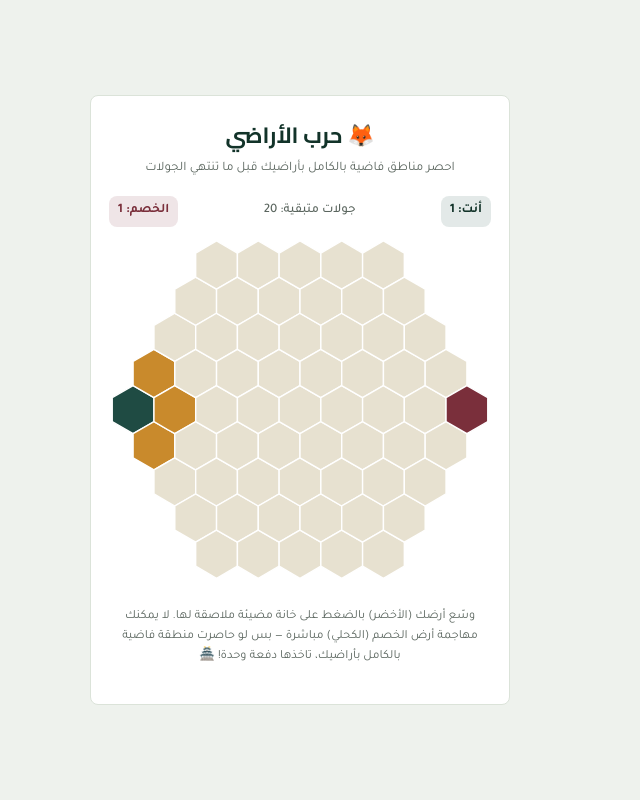
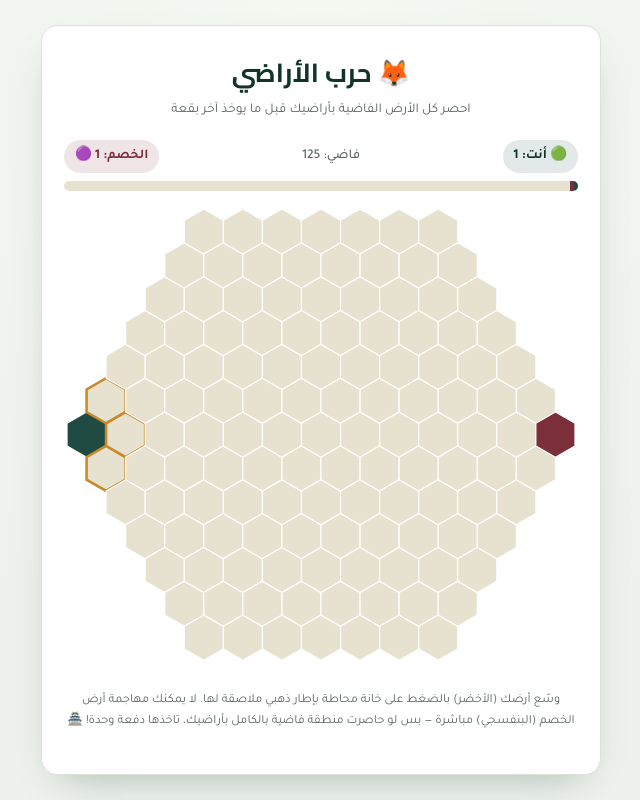
Before and after one commit to Misha-Chan/commin, a Next.js app: page /webapp/game in a window 1280 px wide. Shown: the whole page, without its empty margins (598-1238 px from the left). Built offline with nearby package versions, Linux system fonts and the light colour scheme.

Commit message:
Add files via upload

```diff
--- a/app/globals.css
+++ b/app/globals.css
@@ -484,27 +484,29 @@ th {
   align-items: center;
   justify-content: center;
   padding: 18px;
-  background: var(--bg);
+  background: radial-gradient(circle at top, #f4f8f1, var(--bg) 65%);
 }
 
 .hexgame-card {
   width: 100%;
-  max-width: 420px;
+  max-width: 560px;
   background: var(--surface);
   border: 1px solid var(--border);
-  border-radius: var(--radius);
-  padding: 22px 18px 26px;
+  border-radius: 16px;
+  box-shadow: 0 18px 40px -20px rgba(18, 51, 41, 0.35);
+  padding: 26px 22px 30px;
   text-align: center;
 }
 
 .hexgame-card h1 {
-  font-size: 22px;
+  font-size: 26px;
+  letter-spacing: 0.2px;
 }
 
 .hexgame-sub {
   color: var(--ink-muted);
-  font-size: 13px;
-  margin: 6px 0 16px;
+  font-size: 13.5px;
+  margin: 6px 0 18px;
 }
 
 .hexgame-scores {
@@ -512,14 +514,14 @@ th {
   justify-content: space-between;
   align-items: center;
   gap: 6px;
-  margin-bottom: 14px;
-  font-size: 13px;
+  margin-bottom: 8px;
+  font-size: 13.5px;
   font-weight: 700;
 }
 
 .hexgame-score {
-  padding: 5px 9px;
-  border-radius: var(--radius);
+  padding: 6px 11px;
+  border-radius: 999px;
   white-space: nowrap;
 }
 
@@ -533,9 +535,28 @@ th {
   color: var(--rival);
 }
 
-.hexgame-score-rounds {
+.hexgame-score-neutral {
   color: var(--ink-muted);
   font-weight: 500;
+}
+
+.hexgame-bar {
+  display: flex;
+  height: 10px;
+  border-radius: 999px;
+  overflow: hidden;
+  background: var(--tile-neutral);
+  margin-bottom: 18px;
+}
+
+.hexgame-bar-player {
+  background: var(--primary);
+  transition: width 0.4s ease;
+}
+
+.hexgame-bar-ai {
+  background: var(--rival);
+  transition: width 0.4s ease;
 }
 
 .hexgame-board {
@@ -547,8 +568,8 @@ th {
 .hex-tile {
   fill: var(--tile-neutral);
   stroke: var(--surface);
-  stroke-width: 1.5;
-  transition: fill 0.15s ease;
+  stroke-width: 1.2;
+  transition: fill 0.15s ease, stroke 0.15s ease, stroke-width 0.15s ease;
 }
 
 .hex-tile-player {
@@ -561,35 +582,37 @@ th {
 
 .hex-tile-playable {
   cursor: pointer;
-  fill: var(--accent);
+  stroke: var(--accent);
+  stroke-width: 2.75;
 }
 
 .hex-tile-playable:hover {
-  opacity: 0.85;
+  fill: rgba(201, 138, 44, 0.22);
 }
 
 .hexgame-rules {
-  margin-top: 16px;
+  margin-top: 18px;
   color: var(--ink-muted);
   font-size: 12.5px;
-  line-height: 1.6;
+  line-height: 1.65;
 }
 
 .hexgame-banner {
-  margin-top: 16px;
+  margin-top: 18px;
 }
 
 .hexgame-banner p {
   font-weight: 700;
-  font-size: 16px;
-  margin-bottom: 10px;
+  font-size: 17px;
+  margin-bottom: 12px;
 }
 
 .hexgame-banner button {
   background: var(--primary);
   color: #fff;
   border: none;
-  padding: 10px 20px;
+  padding: 11px 22px;
   border-radius: var(--radius);
   font-weight: 700;
+  font-size: 14.5px;
 }
--- a/app/webapp/game/page.tsx
+++ b/app/webapp/game/page.tsx
@@ -4,9 +4,8 @@ import { useMemo, useState } from "react";
 import Script from "next/script";
 
 // ---------- إعداد شبكة الهكس (إحداثيات محورية axial) ----------
-const RADIUS = 4;
-const HEX_SIZE = 26;
-const ROUNDS_LIMIT = 20; // كل جولة = دورك + دور الخصم
+const RADIUS = 6; // لوحة أكبر (127 خانة)
+const HEX_SIZE = 24;
 
 type Axial = { q: number; r: number };
 type Owner = "player" | "ai" | null;
@@ -57,6 +56,7 @@ function hexCorners(cx: number, cy: number) {
 
 const BOARD = buildBoard(RADIUS);
 const BOARD_KEYS = new Set(BOARD.map(key));
+const TOTAL_TILES = BOARD.length;
 const PLAYER_START: Axial = { q: -RADIUS, r: 0 };
 const AI_START: Axial = { q: RADIUS, r: 0 };
 
@@ -143,7 +143,6 @@ function chooseAiMove(owners: Record<string, Owner>) {
       if (owners[nKey] === "player") score += 2; // خانة تلامس أرض الخصم (تضيّق عليه لحصاره)
     }
 
-    // تجربة الحركة فعلياً: هل بتحصر منطقة فوراً؟ إذا نعم أعطها أولوية عالية جداً
     const trial = { ...owners, [candidateKey]: "ai" as Owner };
     const { capturedAny } = captureEnclosedRegions(trial, "ai");
     if (capturedAny) score += 10;
@@ -159,7 +158,6 @@ function chooseAiMove(owners: Record<string, Owner>) {
 
 export default function HexWarGame() {
   const [owners, setOwners] = useState<Record<string, Owner>>(() => initialOwners());
-  const [roundsLeft, setRoundsLeft] = useState(ROUNDS_LIMIT);
   const [aiThinking, setAiThinking] = useState(false);
   const [gameOver, setGameOver] = useState(false);
 
@@ -168,18 +166,21 @@ export default function HexWarGame() {
     [owners]
   );
   const aiCount = useMemo(() => Object.values(owners).filter((o) => o === "ai").length, [owners]);
+  const neutralCount = TOTAL_TILES - playerCount - aiCount;
 
   const playerMoves = useMemo(() => legalMoves(owners, "player"), [owners]);
 
-  function endRoundIfNeeded(nextOwners: Record<string, Owner>, nextRoundsLeft: number) {
+  function checkGameOver(nextOwners: Record<string, Owner>) {
+    const noNeutralLeft =
+      Object.values(nextOwners).filter((o) => o === null).length === 0;
     const playerCanMove = legalMoves(nextOwners, "player").size > 0;
     const aiCanMove = legalMoves(nextOwners, "ai").size > 0;
-    if (nextRoundsLeft <= 0 || (!playerCanMove && !aiCanMove)) {
+    if (noNeutralLeft || (!playerCanMove && !aiCanMove)) {
       setGameOver(true);
     }
   }
 
-  function playAiTurn(afterPlayerOwners: Record<string, Owner>, nextRoundsLeft: number) {
+  function playAiTurn(afterPlayerOwners: Record<string, Owner>) {
     setAiThinking(true);
     setTimeout(() => {
       const move = chooseAiMove(afterPlayerOwners);
@@ -189,10 +190,9 @@ export default function HexWarGame() {
         finalOwners = captureEnclosedRegions(finalOwners, "ai").owners;
       }
       setOwners(finalOwners);
-      setRoundsLeft(nextRoundsLeft);
       setAiThinking(false);
-      endRoundIfNeeded(finalOwners, nextRoundsLeft);
-    }, 500);
+      checkGameOver(finalOwners);
+    }, 450);
   }
 
   function handleTileClick(tileKey: string) {
@@ -202,12 +202,18 @@ export default function HexWarGame() {
     let afterPlayerOwners: Record<string, Owner> = { ...owners, [tileKey]: "player" };
     afterPlayerOwners = captureEnclosedRegions(afterPlayerOwners, "player").owners;
     setOwners(afterPlayerOwners);
-    playAiTurn(afterPlayerOwners, roundsLeft - 1);
+
+    const stillNeutral = Object.values(afterPlayerOwners).some((o) => o === null);
+    const aiCanMove = legalMoves(afterPlayerOwners, "ai").size > 0;
+    if (!stillNeutral || !aiCanMove) {
+      checkGameOver(afterPlayerOwners);
+      if (!stillNeutral) return; // انتهت اللعبة بأخذ آخر بقعة، ما داعي دور الخصم
+    }
+    playAiTurn(afterPlayerOwners);
   }
 
   function resetGame() {
     setOwners(initialOwners());
-    setRoundsLeft(ROUNDS_LIMIT);
     setGameOver(false);
     setAiThinking(false);
   }
@@ -226,6 +232,9 @@ export default function HexWarGame() {
     else resultText = "تعادل 🤝 نفس عدد الخانات بالضبط";
   }
 
+  const playerPct = (playerCount / TOTAL_TILES) * 100;
+  const aiPct = (aiCount / TOTAL_TILES) * 100;
+
   return (
     <>
       <Script
@@ -239,12 +248,17 @@ export default function HexWarGame() {
       <main className="hexgame-wrap">
         <div className="hexgame-card">
           <h1>🦊 حرب الأراضي</h1>
-          <p className="hexgame-sub">احصر مناطق فاضية بالكامل بأراضيك قبل ما تنتهي الجولات</p>
+          <p className="hexgame-sub">احصر كل الأرض الفاضية بأراضيك قبل ما يوخذ آخر بقعة</p>
 
           <div className="hexgame-scores">
-            <span className="hexgame-score hexgame-score-player">أنت: {playerCount}</span>
-            <span className="hexgame-score hexgame-score-rounds">جولات متبقية: {roundsLeft}</span>
-            <span className="hexgame-score hexgame-score-ai">الخصم: {aiCount}</span>
+            <span className="hexgame-score hexgame-score-player">🟢 أنت: {playerCount}</span>
+            <span className="hexgame-score hexgame-score-neutral">فاضي: {neutralCount}</span>
+            <span className="hexgame-score hexgame-score-ai">الخصم: {aiCount} 🟣</span>
+          </div>
+
+          <div className="hexgame-bar" aria-hidden="true">
+            <span className="hexgame-bar-player" style={{ width: `${playerPct}%` }} />
+            <span className="hexgame-bar-ai" style={{ width: `${aiPct}%` }} />
           </div>
 
           <svg
@@ -284,8 +298,9 @@ export default function HexWarGame() {
             </div>
           ) : (
             <p className="hexgame-rules">
-              وسّع أرضك (الأخضر) بالضغط على خانة مضيئة ملاصقة لها. لا يمكنك مهاجمة أرض الخصم
-              (الكحلي) مباشرة — بس لو حاصرت منطقة فاضية بالكامل بأراضيك، تاخذها دفعة وحدة! 🏯
+              وسّع أرضك (الأخضر) بالضغط على خانة محاطة بإطار ذهبي ملاصقة لها. لا يمكنك مهاجمة
+              أرض الخصم (البنفسجي) مباشرة — بس لو حاصرت منطقة فاضية بالكامل بأراضيك، تاخذها
+              دفعة وحدة! 🏯
             </p>
           )}
         </div>
```
Also changed, not shown: 1 other file (tests, documents, lock files or other folders).
